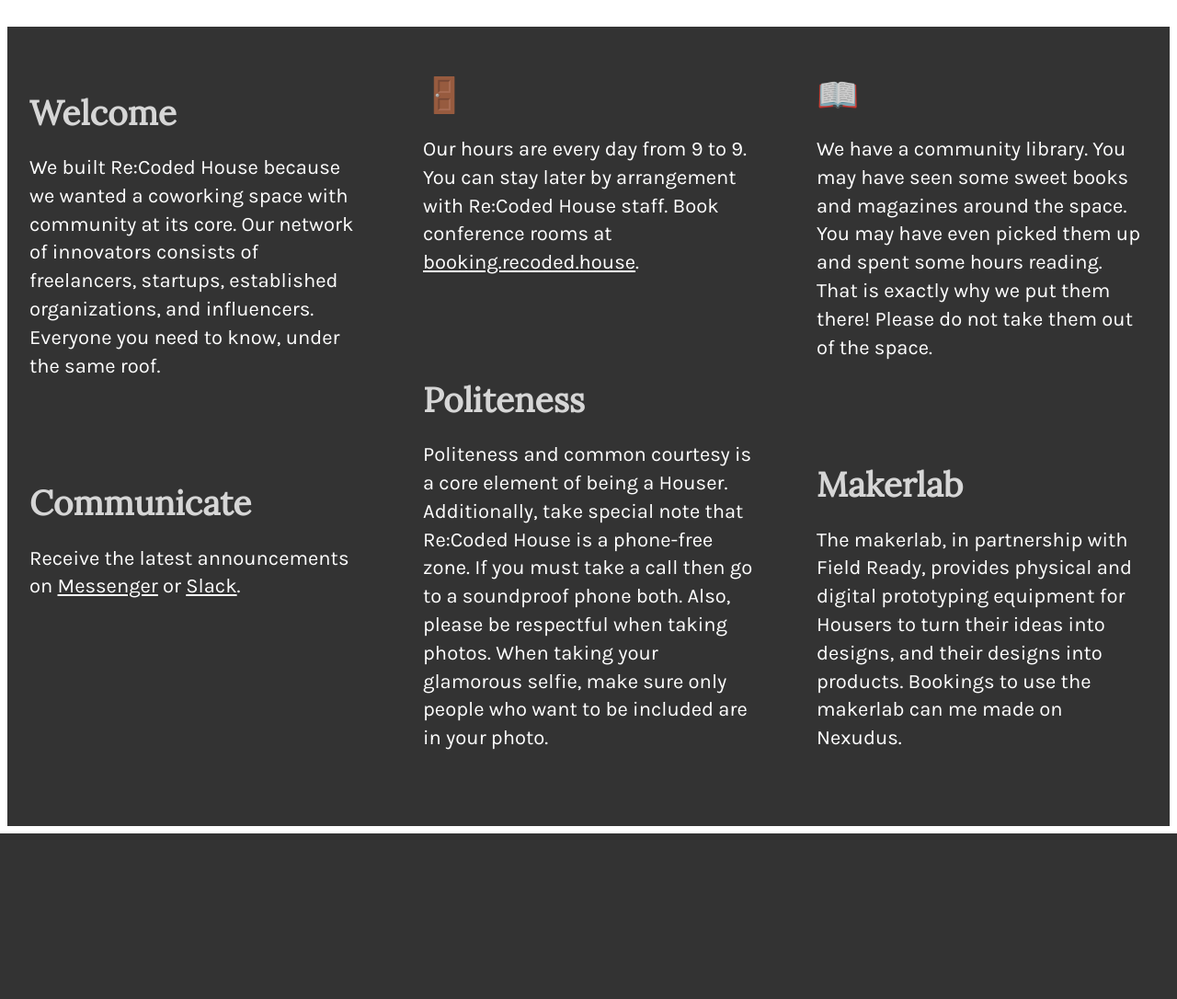
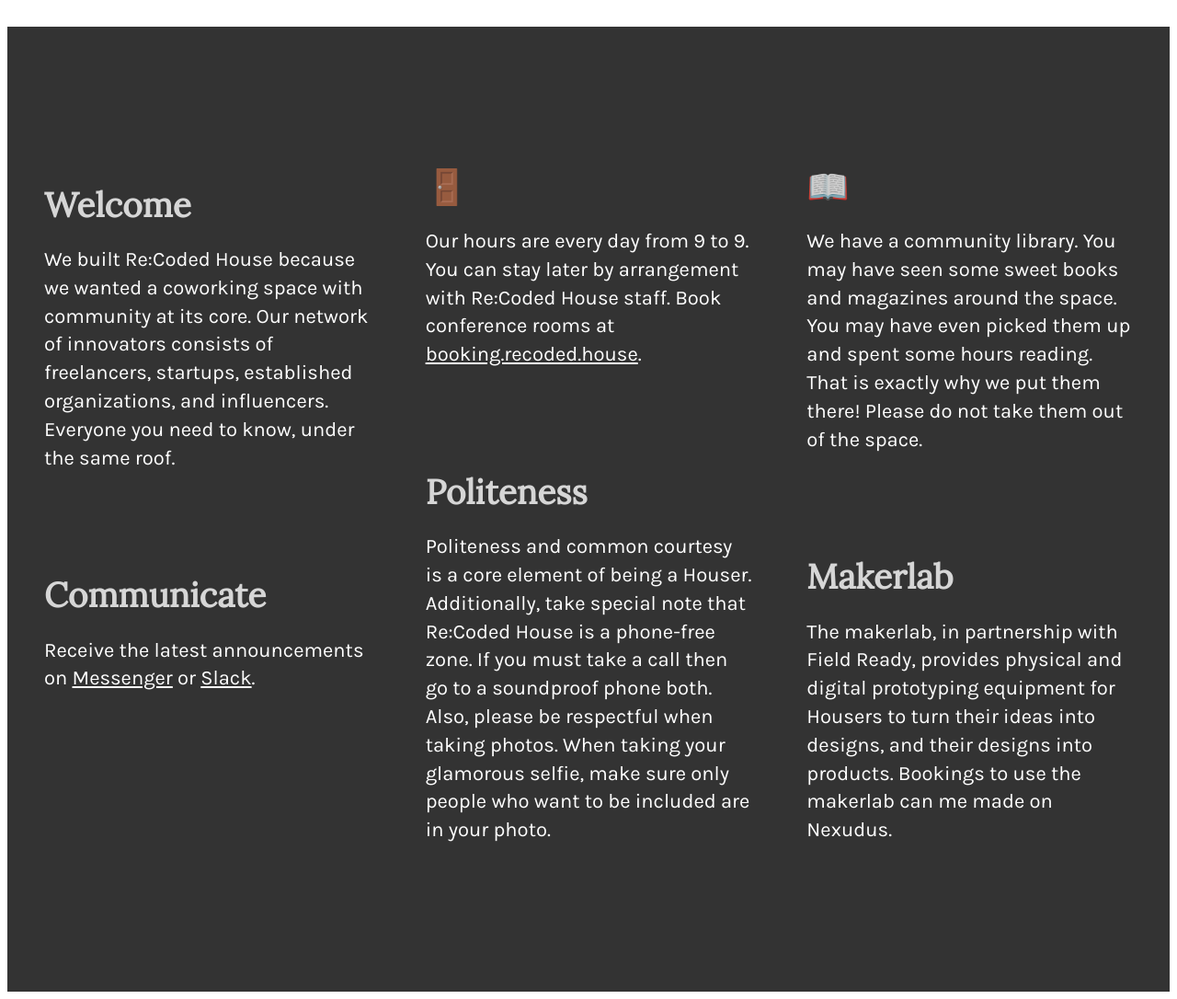
Before and after one commit to ReCoded-Org/welcome.recoded.house, a PHP site: page / in a window 1280 px wide. Shown: the whole page at 92% size. Before the commit the page ends 906 px from the top, so only its background shows below. Run offline with PHP 8.4, Linux system fonts and the light colour scheme; some libraries are stand-ins or nearby versions.

Commit message:
Update index.php

```diff
--- a/index.php
+++ b/index.php
@@ -40,7 +40,7 @@ body, a {
 
 .div-content {
 	display: block;
-	padding: 0 0 20px 0;
+	padding: 100px 20px;
 	background: #333;
 	column-count: 3;
 	column-gap: 20px;
```
